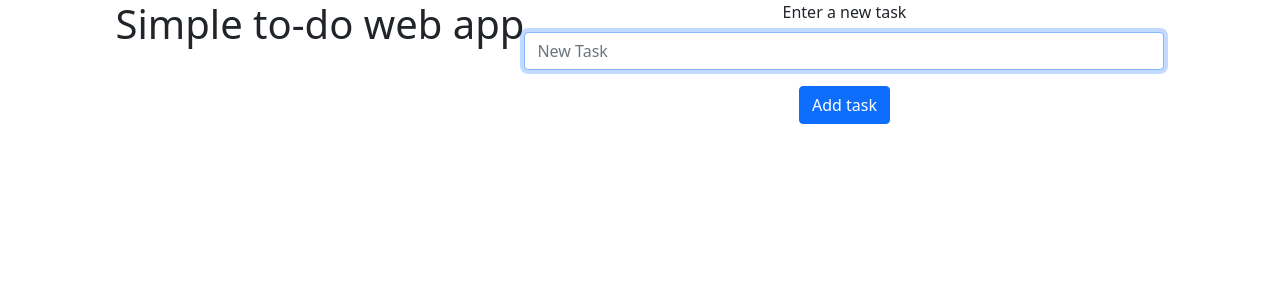
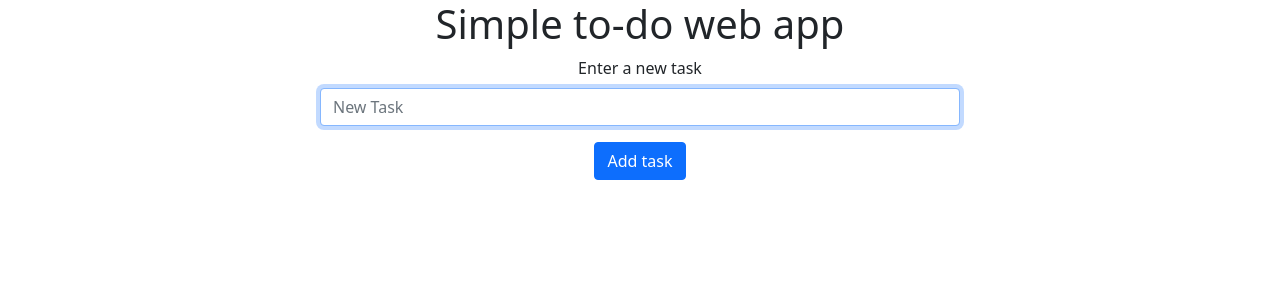
Before and after one commit to Jacks113/todo-app, a React (Create React App) app: page / in a window 1280 px wide. Shown: the top 300 px of the page. Built offline with nearby package versions, Linux system fonts and the light colour scheme.

Commit message:
css adjustment for task input and form

```diff
--- a/src/App.css
+++ b/src/App.css
@@ -1,7 +1,8 @@
 .App {
   text-align: center;
   display: flex;
-  justify-content: center;
+  text-align: center;
+  flex-direction: column;
 }
 
 .App-logo {
@@ -32,4 +33,6 @@
 
 .task-input{
   width: 50%;
+  position: relative;
+  margin: auto;
 }
```
